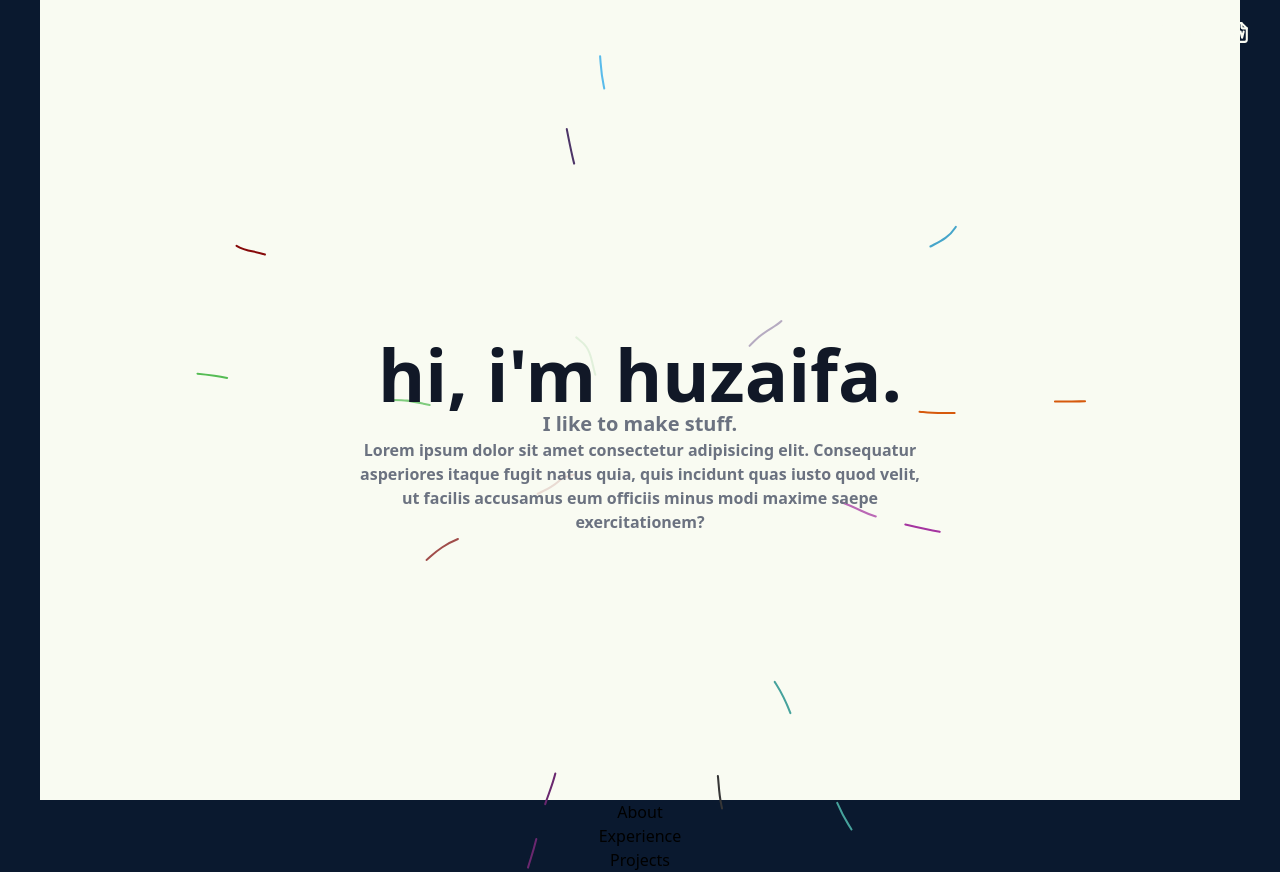
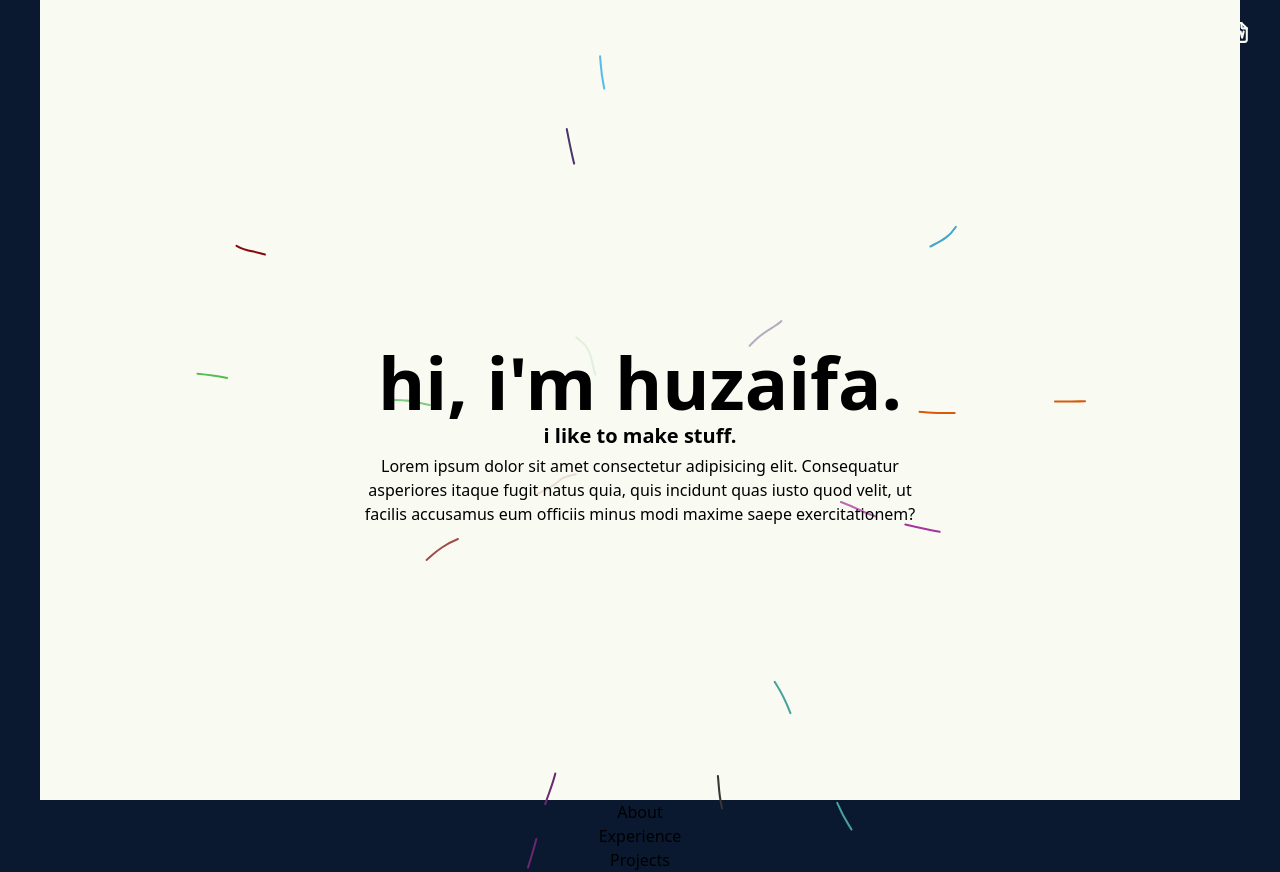
Before and after one commit to huzai4a/portfolio-site, a Next.js app: page / in a window 1280 px wide. Built offline with nearby package versions, Linux system fonts and the light colour scheme.

Commit message:
colour scheme updates

```diff
--- a/components/Landing.tsx
+++ b/components/Landing.tsx
@@ -6,10 +6,10 @@ const Landing = () => {
           <h1 className="lg:text-7xl  font-bold text-gray-900 dark:text-white-50">
             hi, i'm <span className='dark:text-purple-100'>huzaifa</span>.
           </h1>
-          <h3 className='lg:text-xl font-bold text-gray-500 dark:text-white-50'>
-            I like to make stuff.
+          <h3 className='lg:text-xl font-bold text-gray-500 dark:text-gray py-1'>
+            i like to make stuff.
           </h3>
-          <p className='lg:text-md font-bold text-gray-500 dark:text-white-200 flex text-center max-w-xl'>
+          <p className='lg:text-md text-gray-500 dark:text-gray flex text-center max-w-xl'>
             Lorem ipsum dolor sit amet consectetur adipisicing elit. Consequatur asperiores itaque fugit natus quia, quis incidunt quas iusto quod velit, ut facilis accusamus eum officiis minus modi maxime saepe exercitationem?
           </p>
         </div>
--- a/tailwind.config.ts
+++ b/tailwind.config.ts
@@ -20,6 +20,7 @@ const config: Config = {
           150: '#c7c8c1',
           200: '#aeafa9'
         },
+        gray: '#6E7D8B',
         'beige': '#d2cca1', // maybe change?
         purple: {
           //50 light, 100 darker
```
